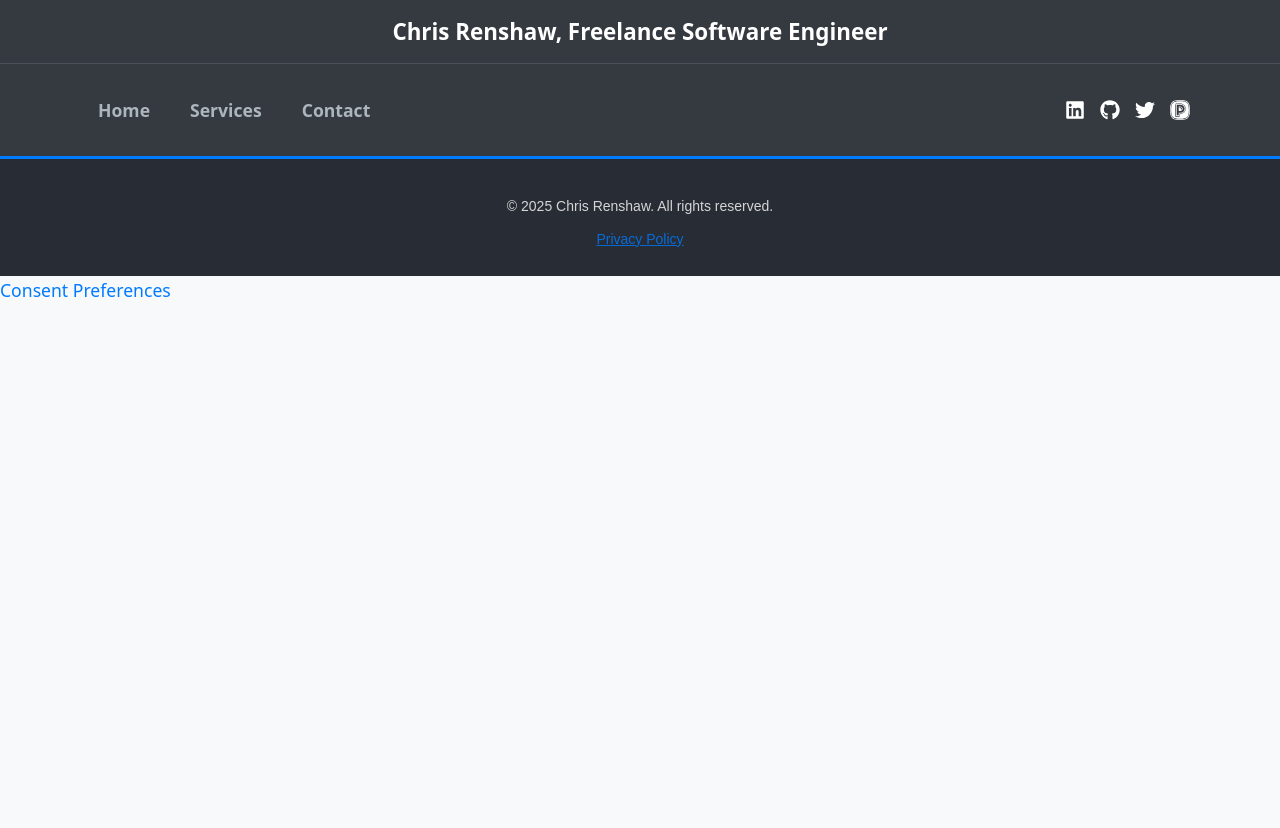
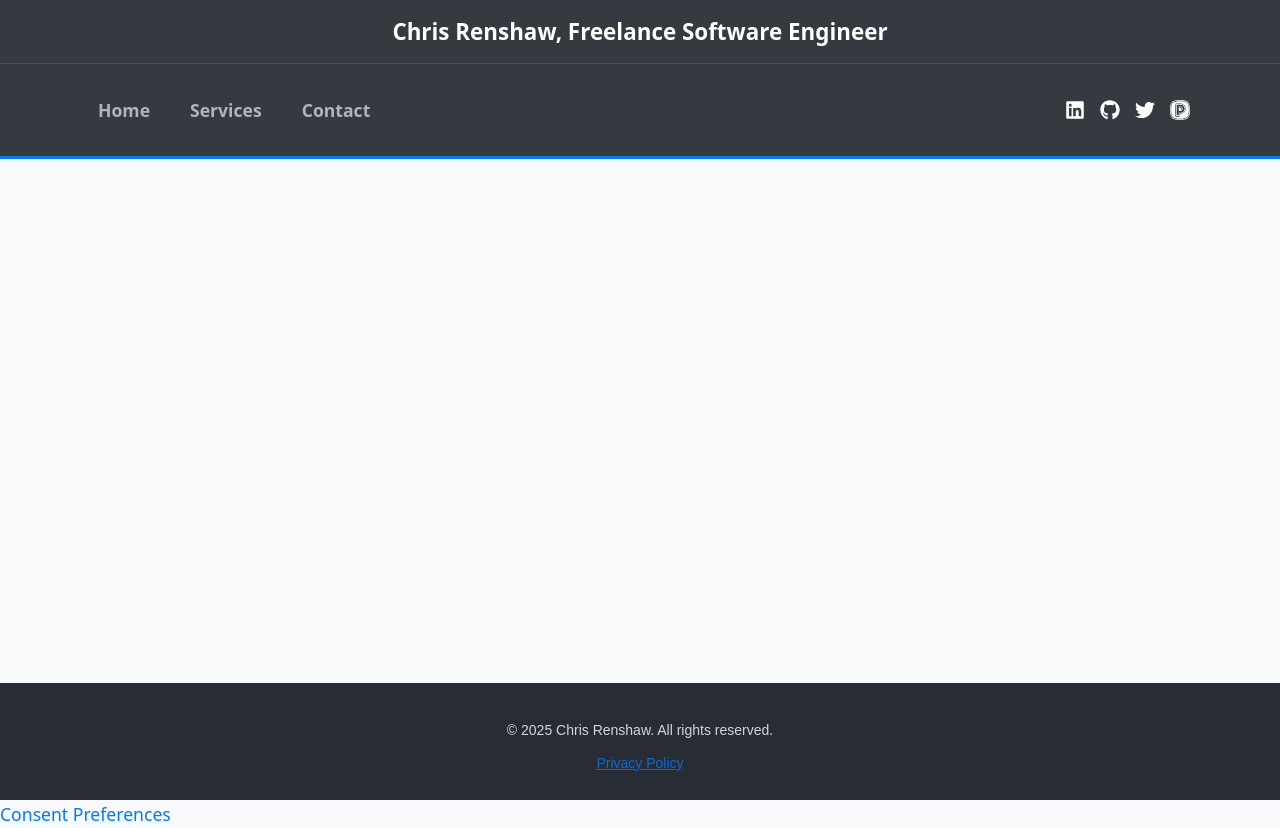
Before and after one commit to renners7777/CRportfolio, a React (Vite) app: page /skills in a window 1280 px wide. Before the commit the page ends 800 px from the top, so only its background shows below. Built offline with nearby package versions, Linux system fonts and the light colour scheme; no server answers.

Commit message:
Refactor CSS variables for improved theme support and remove unused column styles in Contact.css

```diff
--- a/src/styles/css/App.css
+++ b/src/styles/css/App.css
@@ -1,18 +1,75 @@
+/* --- CSS Variable Definitions --- */
+:root {
+  /* Default (Light Mode or Base) */
+  --background-color: #ffffff;
+  --text-color: #333333;
+  --primary-color: #007bff;
+  --secondary-color: #0056b3;
+  --header-background: #282c34;
+  --header-text-color: #ffffff;
+  --footer-background: #282c34;
+  --footer-text-color: #ffffff;
+  --card-border: #ddd;
+  --skill-background: #f0f0f0;
+  --skill-text-color: #333333;
+  --link-color: var(--primary-color);
+  --link-hover-color: var(--secondary-color);
+  /* Define other variables used in dark mode if needed */
+  --card-background: #f9f9f9; /* Example */
+  --input-background: #ffffff; /* Example */
+  --input-border: #ccc; /* Example */
+}
+
+/* Use media query for system preference */
+@media (prefers-color-scheme: dark) {
+  /* Dark Mode Overrides */
+  :root { /* Apply overrides to :root within the media query */
+    --background-color: #1a1a1a;
+    --text-color: #e0e0e0;
+    --primary-color: #4dabf7;
+    --secondary-color: #1e88e5;
+    --header-background: #1f1f1f;
+    --header-text-color: #e0e0e0;
+    --footer-background: #1f1f1f;
+    --footer-text-color: #e0e0e0;
+    --card-border: #444444;
+    --skill-background: #3a3a3a;
+    --skill-text-color: #e0e0e0;
+    --link-color: var(--primary-color);
+    --link-hover-color: #8ccfff;
+    /* Define dark mode versions of other variables */
+    --card-background: #2a2a2a; /* Example */
+    --input-background: #333333; /* Example */
+    --input-border: #555555; /* Example */
+  }
+}
+/* --- End Variable Definitions --- */
+
+
 body {
     margin: 0;
     font-family: -apple-system, BlinkMacSystemFont, 'Segoe UI', Roboto, 'Helvetica Neue', Arial, sans-serif;
     -webkit-font-smoothing: antialiased;
     -moz-osx-font-smoothing: grayscale;
+    background-color: var(--background-color); /* Use variable */
+    color: var(--text-color); /* Use variable */
+    transition: background-color 0.3s ease, color 0.3s ease; /* Smooth theme transition */
 }
 
 h1, h2, h3, h4, h5, h6 {
     margin: 0;
+    color: var(--text-color); /* Ensure headings use text color */
 }
 
 a {
     text-decoration: none;
-    color: inherit;
+    color: var(--link-color); /* Use variable */
+    transition: color 0.2s ease;
 }
+a:hover {
+    color: var(--link-hover-color); /* Use variable */
+}
+
 
 .container {
     max-width: 1200px;
@@ -21,34 +78,57 @@ a {
 }
 
 .header {
-    background-color: #282c34;
+    background-color: var(--header-background); /* Use variable */
     padding: 20px;
-    color: white;
+    color: var(--header-text-color); /* Use variable */
     text-align: center;
+    transition: background-color 0.3s ease, color 0.3s ease; /* Smooth theme transition */
 }
 
 .footer {
-    background-color: #282c34;
+    background-color: var(--footer-background); /* Use variable */
     padding: 10px;
-    color: white;
+    color: var(--footer-text-color); /* Use variable */
     text-align: center;
+    margin-top: auto; /* Helps push footer down if content is short */
+    transition: background-color 0.3s ease, color 0.3s ease; /* Smooth theme transition */
 }
 
+/* Note: Consider moving portfolio-item styles to PortfolioPage.css and scoping them */
 .portfolio-item {
-    border: 1px solid #ddd;
+    border: 1px solid var(--card-border); /* Use variable */
     border-radius: 5px;
     padding: 15px;
     margin: 10px 0;
+    /* background-color: var(--card-background); /* Add if needed, define --card-background */
+    transition: border-color 0.3s ease; /* Smooth theme transition */
 }
 
 .skills {
     display: flex;
     flex-wrap: wrap;
+    justify-content: center; /* Center skills */
+    gap: 10px; /* Add gap between skills */
+    padding: 20px 0; /* Add some padding around the skills area */
 }
 
 .skill {
-    background-color: #f0f0f0;
+    background-color: var(--skill-background); /* Use variable */
+    color: var(--skill-text-color); /* Use variable */
     border-radius: 5px;
-    padding: 10px;
-    margin: 5px;
+    padding: 10px 15px; /* Adjusted padding */
+    /* margin: 5px; /* Replaced by gap in .skills */
+    font-size: 0.9rem;
+    transition: background-color 0.3s ease, color 0.3s ease; /* Smooth theme transition */
 }
+
+/* Ensure main content area allows footer to be pushed down */
+.app {
+  display: flex;
+  flex-direction: column;
+  min-height: 100vh;
+}
+
+main {
+  flex-grow: 1; /* Allows main content to expand */
+}
--- a/src/styles/css/Contact.css
+++ b/src/styles/css/Contact.css
@@ -148,11 +148,6 @@
   border-top: 1px solid #444;
 }
 
-.contact-details-column,
-.calendly-details-column {
-  /* Add any specific styles for these columns if needed */
-}
-
 /* Style for contact details below form */
 .contact-details {
   text-align: left; /* Align text left, or keep center if preferred */
```
